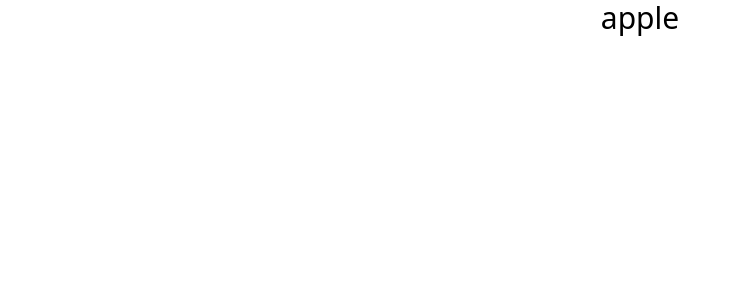
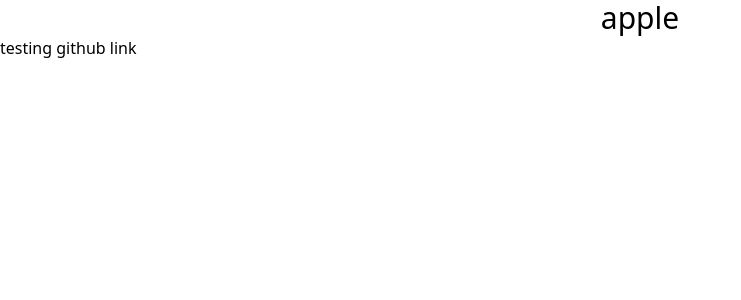
Before and after one commit to maden1738/Hekto, a React (Vite) app: page / in a window 1280 px wide. Shown: the top 300 px of the page, without its empty margins (0-741 px from the left). Built offline with nearby package versions, Linux system fonts and the light colour scheme.

Commit message:
test commit

```diff
--- a/src/App.jsx
+++ b/src/App.jsx
@@ -4,6 +4,7 @@
   return (
     <>
       <p className="text-3xl bold text-center ">apple</p>
+      <h1>testing github link</h1>
     </>
   );
 }
```
